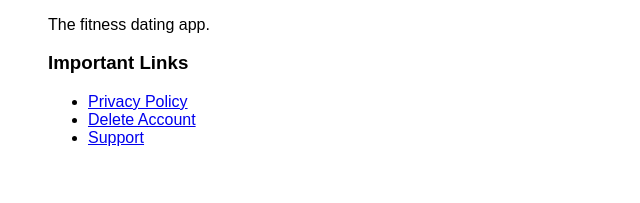
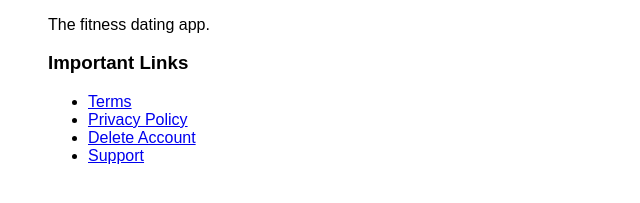
Before and after one commit to Fitin-Admin/FitIn-Site, a plain HTML site: page index.html in a window 1280 px wide. Shown: the part 153-356 px from the top of the page, without its empty margins (0-640 px from the left). Drawn offline with Linux system fonts and the light colour scheme.

Commit message:
Update index.html
Updated Links:
Add Terms Page

```diff
--- a/index.html
+++ b/index.html
@@ -10,6 +10,7 @@
 
   <h3>Important Links</h3>
   <ul>
+    <li><a href="/terms.html">Terms</a></li>
     <li><a href="/privacy.html">Privacy Policy</a></li>
     <li><a href="/delete-account.html">Delete Account</a></li>
     <li><a href="/support.html">Support</a></li>
```
